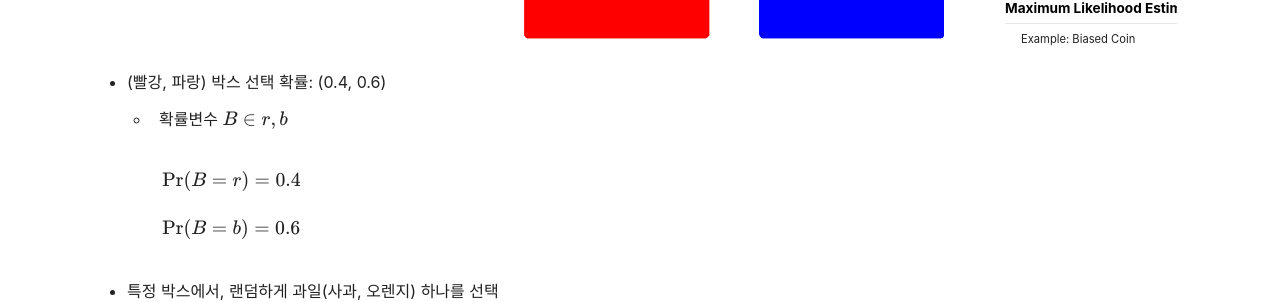
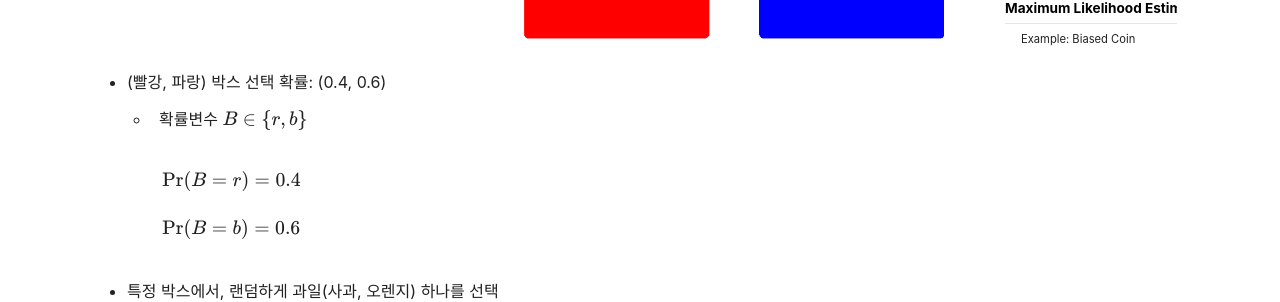
Before and after one commit to mobiismlteam/mobiismlteam.github.io, a Jekyll site: the page built from _posts/2020-11-16-prob.md, in a window 1280 px wide and 900 px high, scrolled down 519 px. Shown: the part 154-456 px from the top of the window. Built offline with Jekyll 4.4.1, drawn with Linux system fonts in a browser that asks for light colours; nearby versions of some CDN libraries; formulas are drawn with MathJax 3.

Commit message:
Update 2020-11-16-prob.md

```diff
--- a/_posts/2020-11-16-prob.md
+++ b/_posts/2020-11-16-prob.md
@@ -18,7 +18,7 @@ tags : Probability
 <img src = "/assets/images/prob_files/Fig_1.9.PNG">
 
   * (빨강, 파랑) 박스 선택 확률: (0.4, 0.6)
-    + 확률변수 $B \in \{ r, b \}$
+    + 확률변수 $B \in \lbrace r, b \rbrace$
 
       <br/>
       $$
@@ -45,7 +45,7 @@ tags : Probability
       <br/>
       <br/>
 
-  * The rules of probability <br/>
+  * The rules of probability
 
     <br/>
     $$
@@ -55,8 +55,9 @@ tags : Probability
     \end{aligned}
     $$
     <br/>
+    <br/>
 
-  * Bayes' theorem <br/>
+  * Bayes' theorem
 
     <br/>
     $$
@@ -65,8 +66,9 @@ tags : Probability
     \end{aligned}
     $$
     <br/>
+    <br/>
 
-  * 내 손에 사과가 있을 때, 빨강 박스에서 뽑은걸까? 파랑 박스에서 뽑은걸까? <br/>
+  * 내 손에 사과가 있을 때, 빨강 박스에서 뽑은걸까? 파랑 박스에서 뽑은걸까?
 
     <br/>
     $$
@@ -77,6 +79,7 @@ tags : Probability
     \end{aligned}
     $$
     <br/>
+    <br/>
 
     <br/>
     $$
@@ -86,6 +89,7 @@ tags : Probability
     \end{aligned}
     $$
     <br/>
+    <br/>
 
     <br/>
     $$
@@ -94,6 +98,7 @@ tags : Probability
     \end{aligned}
     $$
     <br/>
+    <br/>
 
 
 ### Bernoulli Distribution
@@ -101,7 +106,7 @@ tags : Probability
 
 <img src = "/assets/images/prob_files/Fig_Bern.png">
 
-  * Discrete random variable $X (\in \{ 0, 1 \}) \sim \text{Bern}(p)$ <br/>
+  * Discrete random variable $X (\in \{ 0, 1 \}) \sim \text{Bern}(p)$
 
     <br/>
     $$
@@ -111,8 +116,9 @@ tags : Probability
     \end{aligned}
     $$
     <br/>
+    <br/>
 
-  * Probability mass function (pmf) <br/>
+  * Probability mass function (pmf)
 
     <br/>
     $$
@@ -121,8 +127,9 @@ tags : Probability
     \end{aligned}
     $$
     <br/>
+    <br/>
 
-  * Expectation <br/>
+  * Expectation
 
     <br/>
     $$
@@ -131,8 +138,9 @@ tags : Probability
     \end{aligned}
     $$
     <br/>
+    <br/>
 
-  * Variance <br/>
+  * Variance
 
     <br/>
     $$
@@ -141,6 +149,7 @@ tags : Probability
     & = \left( \sum_x x^2 f(x) \right) - p^2 = p(1-p)
     \end{aligned}
     $$
+    <br/>
     <br/>
 
 
@@ -153,7 +162,7 @@ tags : Probability
     + $d$-dimensional mean vector $\boldsymbol{\mu} = (\mu_1, \cdots, \mu_d)^T$
     + $(d \times d)$ matrix $\Sigma$
 
-  * Probability density function (pdf) <br/>
+  * Probability density function (pdf)
 
    <br/>
    $$
@@ -162,8 +171,9 @@ tags : Probability
    \end{aligned}
    $$
    <br/>
+   <br/>
 
-  * Expectation <br/>
+  * Expectation
 
    <br/>
    $$
@@ -172,8 +182,9 @@ tags : Probability
    \end{aligned}
    $$
    <br/>
+   <br/>
 
-  * Variance <br/>
+  * Variance
 
    <br/>
    $$
@@ -182,6 +193,7 @@ tags : Probability
    \end{aligned
    $$
    <br/>
+   <br/>
 
 
 # Maximum Likelihood Estimation (MLE)
@@ -189,7 +201,7 @@ tags : Probability
 
 ### Example: Biased Coin
   * Given a biased coin, determine the probability of getting heads $p$ on the toss of a coin
-  * Let $X = 1$ be the head, and $X = 0$ be the tail <br/>
+  * Let $X = 1$ be the head, and $X = 0$ be the tail
 
     <br/>
     $$
@@ -198,9 +210,10 @@ tags : Probability
     \end{aligned}
     $$
     <br/>
+    <br/>
 
   * Observation $\mathcal{D} = \{ x_1, \cdots, x_n \}$
-  * Likelihood function <br/>
+  * Likelihood function
 
     <br/>
     $$
@@ -210,8 +223,9 @@ tags : Probability
     \end{aligned}
     $$
     <br/>
+    <br/>
 
-  * Maximum likelihood estimation <br/>
+  * Maximum likelihood estimation
 
     <br/>
     $$
@@ -222,8 +236,9 @@ tags : Probability
     \end{aligned}
     $$
     <br/>
+    <br/>
 
-  * Maximum likelihood estimator of Bernoulli distribution <br/>
+  * Maximum likelihood estimator of Bernoulli distribution
 
    <br/>
    $$
@@ -232,3 +247,4 @@ tags : Probability
    \end{aligned}
    $$
    <br/>
+   <br/>
```
